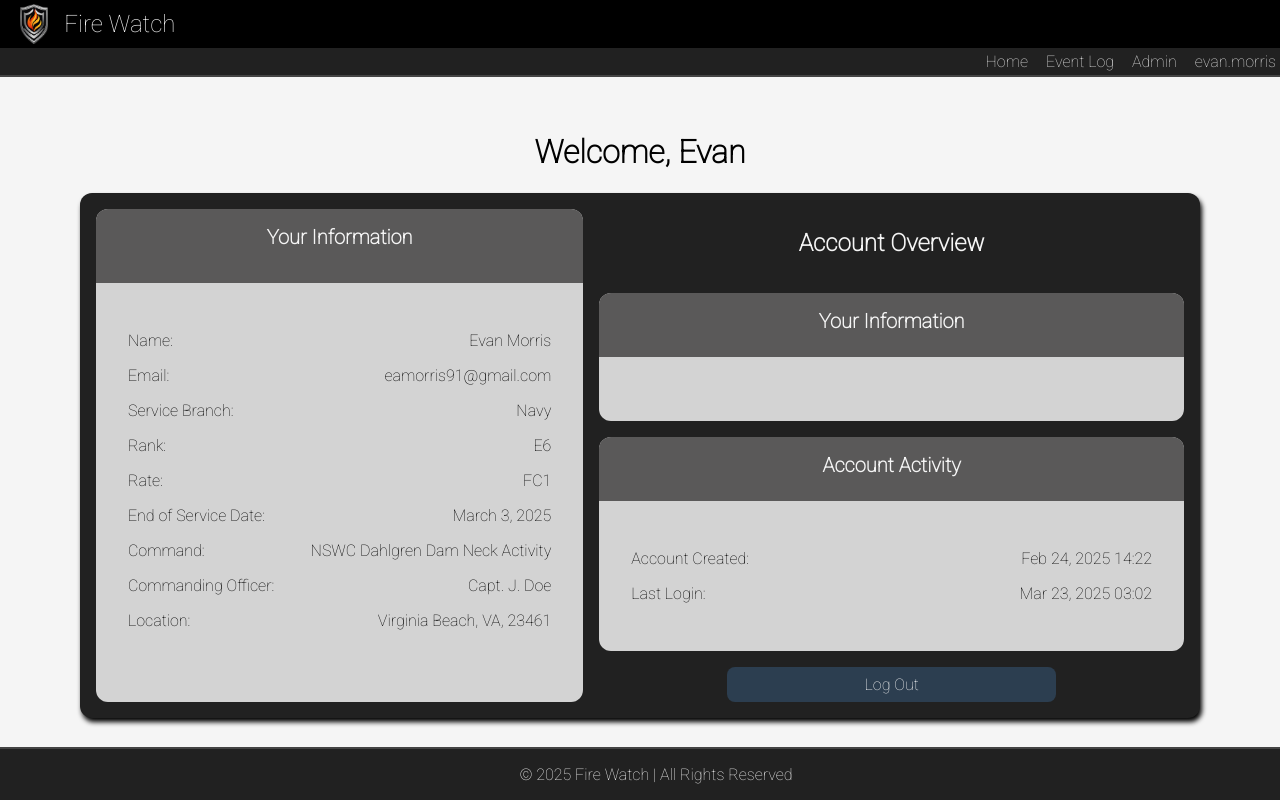
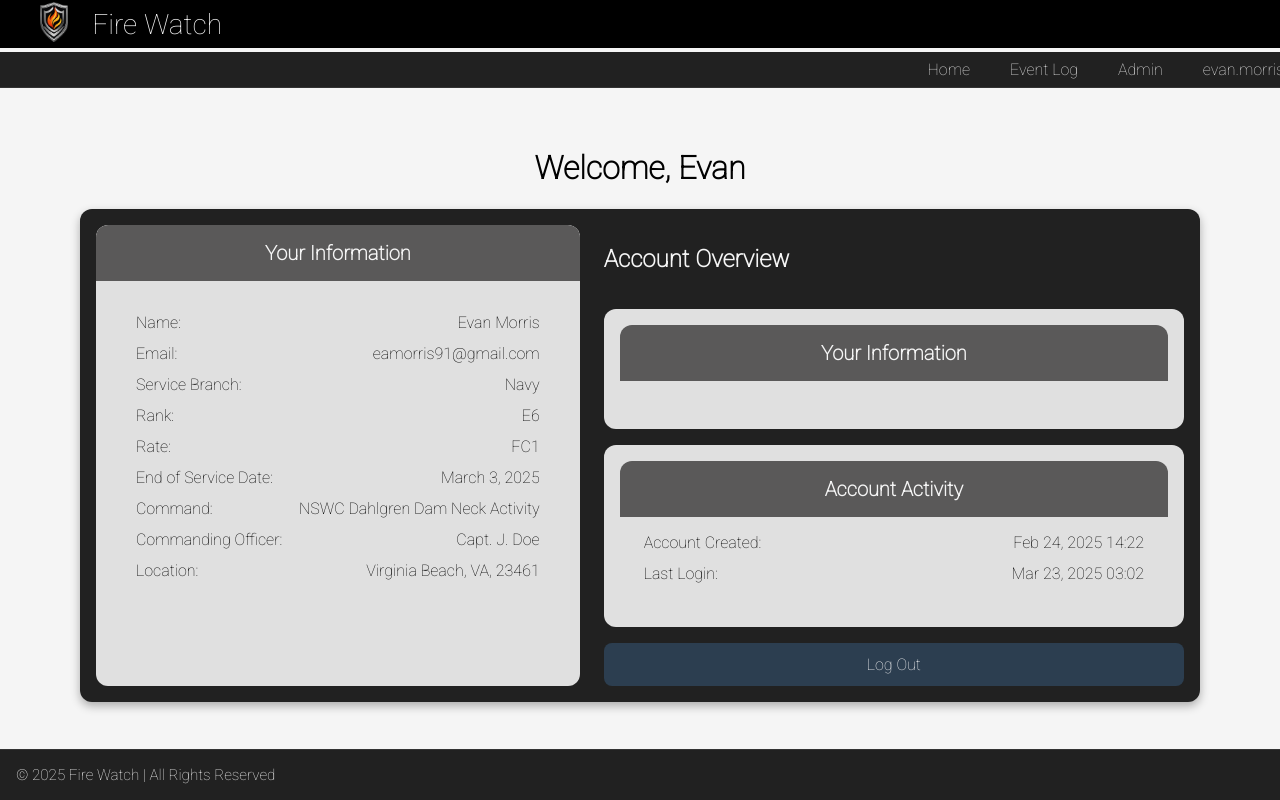
Before and after one commit to morrisEA/s25-team-white, a Django app: page /users/ in a window 1280 px wide. Run offline with Django 4.2, Linux system fonts and the light colour scheme; a user stored in the database is signed in; data comes from the database, SQL or seed files in the repository; both versions use the stored data as it was after the commit; parts of the project's set-up code (start-up, migrations or seed data) failed here and were passed over.

Commit message:
removed cache files, git ignore update

```diff
--- a/firewatch/users/static/users/styles.css
+++ b/firewatch/users/static/users/styles.css
@@ -1,22 +1,20 @@
 body {
-   background-color: whitesmoke;
+   background-color: #f5f5f5;
    margin: 0;
    font-family: "Roboto", sans-serif;
    font-optical-sizing: auto;
    font-style: normal;
    font-variation-settings: "wdth" 100;
-   font-weight: 100;
-
+   font-weight: 300;
 }
 
 strong {
-   font-weight: normal;
+   font-weight: 500;
 }
 
 #page-container {
    display: flex;
    flex-direction: column;
-   justify-content: center;
    margin: 0;
 }
 
@@ -28,52 +26,34 @@ strong {
 }
 
 #title-bar {
-   background-color: black;
+   background-color: #000;
    display: flex;
-   flex-direction: row;
-   height: 2.5rem;
-   padding: 0.25rem;
-   top: 0;
+   height: 3rem;
+   padding: 0 1rem;
+   align-items: center;
    justify-content: flex-start;
 }
 
 #logo-spacing {
-   height: 100%;
-   padding: 0 0.5rem;
-}
-
-#logo {
-   height: 100%;
-   display: flex;
-   align-items: center;
-   justify-content: center;
+   padding: 0 0.75rem;
 }
 
 #logo img {
-   max-height: 100%;
+   max-height: 2.5rem;
    width: auto;
 }
 
 #title {
-   display: flex;
-   height: 100%;
-   background-color: black;
    color: whitesmoke;
-   margin: 0;
-   font-family: "Roboto", sans-serif;
-   font-optical-sizing: auto;
-   font-style: normal;
-   font-variation-settings: "wdth" 100;
-   font-weight: 100;
-   flex-wrap: wrap;
-   align-content: center;
-   font-size: 1.5rem;
+   font-weight: 300;
+   font-size: 1.75rem;
 }
 
 #nav-links {
    background-color: #212121;
-   top: 3rem;
-   border-bottom: 2px solid #444;
+   top: 3.25rem;
+   border-bottom: 1px solid #333;
+   padding: 0.5rem 1rem;
 }
 
 #nav-links ul {
@@ -82,143 +62,107 @@ strong {
    padding: 0;
    display: flex;
    justify-content: flex-end;
-   width: 100%;
-}
-
-#nav-links li {
-   margin-left: 10px;
+   gap: 1rem;
 }
 
 #nav-links a {
-   display: block;
-   color: #E0E0E0;
-   text-align: center;
-   padding: 4px;
+   color: #e0e0e0;
    text-decoration: none;
-   transition: background-color 0.2s;
+   padding: 0.5rem 0.75rem;
+   border-radius: 4px;
+   transition: all 0.3s ease;
    font-size: 1rem;
 }
 
-#nav-links a:hover, .navbar a.active {
-   background-color: #34495E;
-   border-radius: 5px;
+#nav-links a:hover, #nav-links a.active {
+   background-color: #34495e;
 }
 
 #business-info {
    background-color: #212121;
    bottom: 0;
-   border-top: 2px solid #444;
+   border-top: 1px solid #333;
    padding: 1rem;
-   display: flex;
    justify-content: center;
    align-items: center;
    color: whitesmoke;
-   z-index: 1000;
 }
 
 #business-info p {
-   font-size: 1rem;
+   font-size: 0.95rem;
    margin: 0;
 }
 
 #content {
-   color: black;
+   color: #000;
    display: flex;
+   flex-direction: column;
    align-items: center;
-   flex-direction: column;
-   justify-content: center;
-   margin-top: 7rem;
-   padding-bottom: 5rem;
+   margin-top: 8rem;
+   padding-bottom: 6rem;
 }
 
 /* login formatting */
 
 #login-container {
    display: flex;
-   justify-content: flex-start;
-   align-items: center;
    flex-direction: column;
    background: #212121;
    color: whitesmoke;
-   border: 1px solid #272727;
-   border-radius: 8px;
-   padding: 2.75rem 3.25rem 2.75rem 3.5rem;
-   box-shadow: 0 0 15px rgba(0, 0, 0, 0.2);
-   width: 16rem;
-   height: 14rem;
-
+   border: 1px solid #2a2a2a;
+   border-radius: 10px;
+   padding: 3rem;
+   box-shadow: 0 4px 12px rgba(0, 0, 0, 0.25);
+   width: 18rem;
 }
 
-#center-login {
+#login-form {
+   width: 100%;
    display: flex;
-   align-content: center;
-   justify-content: flex-start;
    flex-direction: column;
 }
 
-#login-form {
-   min-width: 4rem;
-   min-height: 4rem;
-   display: flex;
-   align-content: center;
-   justify-content: center;
-   align-items: center;
-   flex-direction: column;
-   padding-left: 1rem   ;
-}
-
 #login-form h2 {
-   font-size: 24px;
-   padding: 12px 25px 25px 25px;
+   font-size: 1.5rem;
    text-align: center;
-   color: whitesmoke;
-}
-
-#login-form div {
-   margin-bottom: 15px;
+   margin-bottom: 1.5rem;
 }
 
 #login-form label {
-   display: block;
-   margin-bottom: 5px;
-   color: #CCCCCC;
+   margin-bottom: 0.5rem;
+   font-weight: 400;
 }
 
 #login-form input[type="text"],
 #login-form input[type="password"] {
-   width: 80%;
-   padding: 8px;
+   width: 100%;
+   padding: 0.5rem;
    border: 1px solid #444;
-   border-radius: 4px;
-   background-color: #1E1E1E;
-   color: #E0E0E0;
+   border-radius: 5px;
+   background-color: #1e1e1e;
+   color: #e0e0e0;
+   margin-bottom: 1rem;
 }
 
 #login-form input[type="submit"] {
-   background-color: #2C3E50;
-   color: #FFF;
-   padding: 10px;
+   background-color: #2c3e50;
+   color: #fff;
+   padding: 0.75rem;
    border: none;
-   border-radius: 5px;
+   border-radius: 6px;
    cursor: pointer;
-   width: 80%;
    font-size: 1rem;
-   transition: background-color 0.3s;
-   margin-right: 1rem;
+   transition: background-color 0.3s ease;
 }
 
 #login-form input[type="submit"]:hover {
-   background-color: #34495E;
+   background-color: #34495e;
 }
 
 #logout-error {
-   color: red;
-   display: flex;
-   align-content: end;
-   justify-content: center;
-   min-width: 4rem;
-   min-height: 4rem;
-   flex-wrap: wrap;
+   color: #e74c3c;
+   text-align: center;
+   margin-top: 1rem;
 }
 
 /* dashboard formatting */
@@ -231,7 +175,6 @@ strong {
 }
 
 #content-spacing {
-   height: 100%;
    padding: 0 2.5rem;
 }
 
@@ -244,119 +187,92 @@ strong {
    min-height: 26rem;
    border-radius: 12px;
    padding: 1rem;
-   box-shadow: 2px 4px 5px black;
-   gap: 1rem;
+   box-shadow: 0 4px 10px rgba(0, 0, 0, 0.3);
+   gap: 1.5rem;
 }
 
 #left-info {
    display: flex;
-   align-content: center;
-   justify-content: flex-start;
    flex-direction: column;
-   background-color: lightgray;
-   color: black;
+   background-color: #e0e0e0;
+   color: #000;
    width: 50%;
-   min-height: 8rem;
    border-radius: 12px;
-   padding: 0rem;
-   margin-top: 0rem;
+   overflow: hidden;
 }
 
 #left-info ul {
    list-style: none;
-   padding: 0rem;
-
+   margin: 0;
+   padding: 1rem;
 }
 
 #left-info li {
    display: flex;
    justify-content: space-between;
-   list-style: none;
-   padding: 0rem;
-   margin-bottom: 1rem;
-
+   margin-bottom: 0.75rem;
 }
 
 #header {
-   display: flex;
-   align-content: center;
-   justify-content: center;
-   width: 100%;
-   height: 15%;
-   min-height: 4rem;
-   background-color: rgb(90, 89, 89);
+   background-color: #5a5959;
    color: whitesmoke;
-   border-radius: 12px 12px 0px 0px;
+   padding: 1rem;
+   text-align: center;
+   border-radius: 12px 12px 0 0;
 }
 
 #header h3 {
-   margin: 1rem;
+   margin: 0;
    font-size: 1.25rem;
 }
 
 #data {
-   padding: 2rem;
-
+   padding: 1rem 1.5rem;
 }
 
 #right-container {
    display: flex;
    flex-direction: column;
-   justify-content: flex-start;
    width: 60%;
    gap: 1rem;
 }
 
 #right-info {
-   background-color: lightgray;
-   color: black;
-   min-height: 8rem;
+   background-color: #e0e0e0;
+   color: #000;
    border-radius: 12px;
-}
-
-#right-title {
-   display: flex;
-   justify-content: center;
-   align-content: center;
-   font-weight: 100;
+   padding: 1rem;
 }
 
 #right-info ul {
    list-style: none;
-   padding: 0rem;
-
+   margin: 0;
+   padding: 0;
 }
 
 #right-info li {
    display: flex;
    justify-content: space-between;
-   list-style: none;
-   padding: 0rem;
-   margin-bottom: 1rem;
-
+   margin-bottom: 0.75rem;
 }
 
 #logout-link {
-   background-color: #2C3E50;
-   padding: 0.5rem;
+   background-color: #2c3e50;
+   padding: 0.75rem;
    border: none;
    border-radius: 8px;
    cursor: pointer;
    font-size: 1rem;
    text-align: center;
-   transition: background-color 0.3s;
-   margin-left: 8rem;
-   margin-right: 8rem;
+   transition: background-color 0.3s ease;
 }
 
 #logout-link:hover {
-   background-color: #34495E;
+   background-color: #34495e;
 }
 
 #logout-link a {
    display: block;
    text-decoration: none;
    color: whitesmoke;
-   width: 100%;
-   height: 100%;
 }
```
Also changed, not shown: firewatch/db.sqlite3, firewatch/requirements.txt (renamed from requirements.txt), 1 other file.
